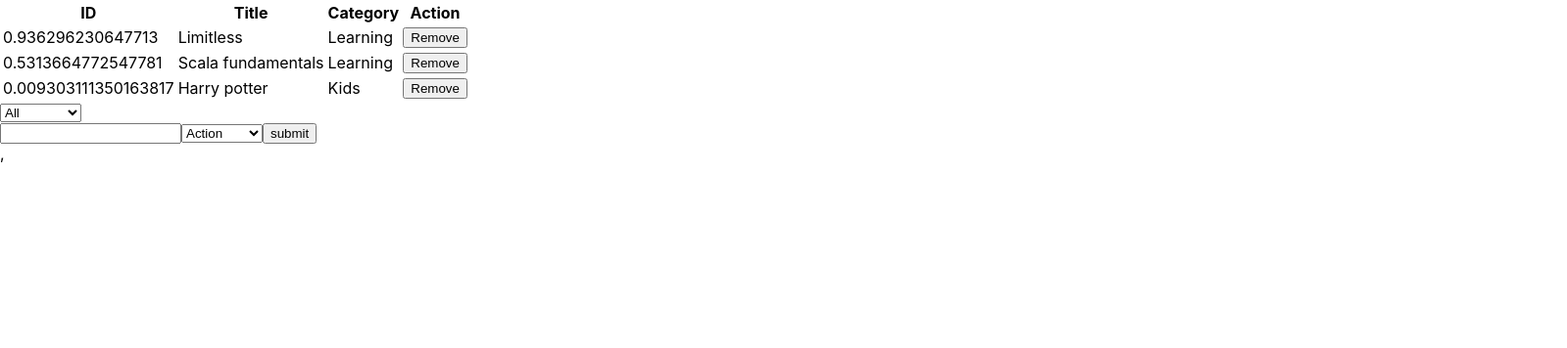
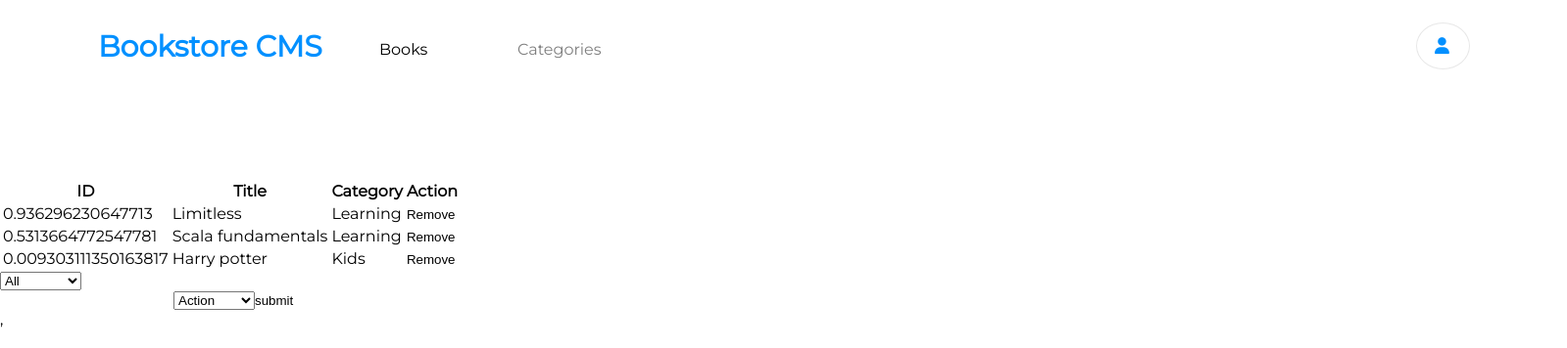
Before and after one commit to daviidy/bookstore-cms, a React (Create React App) app: page / in a window 1280 px wide. Shown: the top 356 px of the page at 98% size, 1599 px wide, since content can reach past the window. Built offline with nearby package versions, Linux system fonts and the light colour scheme.

Commit message:
added navbar component and styled it

```diff
--- a/public/index.html
+++ b/public/index.html
@@ -15,6 +15,9 @@
       user's mobile device or desktop. See https://developers.google.com/web/fundamentals/web-app-manifest/
     -->
     <link rel="manifest" href="%PUBLIC_URL%/manifest.json" />
+    <link rel="preconnect" href="https://fonts.gstatic.com">
+    <link href="https://fonts.googleapis.com/css2?family=Montserrat&display=swap" rel="stylesheet">
+    <script src="https://kit.fontawesome.com/016a3b4736.js" type="text/javascript"></script>
     <!--
       Notice the use of %PUBLIC_URL% in the tags above.
       It will be replaced with the URL of the `public` folder during the build.
--- a/src/components/App.js
+++ b/src/components/App.js
@@ -1,8 +1,10 @@
 import BooksList from '../containers/BooksList';
 import BooksForm from '../containers/BooksForm';
+import Navbar from '../containers/Navbar';
 
 const App = () => (
   <div>
+    <Navbar />
     <BooksList />
     <BooksForm />
   </div>
--- /dev/null
+++ b/src/containers/Navbar.js
@@ -0,0 +1,16 @@
+const Navbar = () => (
+  <header className="panel-bg">
+    <nav>
+      <div className="left-navbar">
+        <h1 className="Bookstore-CMS">Bookstore CMS</h1>
+        <p className="BOOKS default-font">Books</p>
+        <p className="CATEGORIES default-font">Categories</p>
+      </div>
+      <div className="Oval">
+        <i className="fas fa-user Mask" />
+      </div>
+    </nav>
+  </header>
+);
+
+export default Navbar;
--- a/src/index.css
+++ b/src/index.css
@@ -1,27 +1,106 @@
-body {
-  margin: 0;
-  font-family:
-    -apple-system,
-    BlinkMacSystemFont,
-    'Segoe UI',
-    'Roboto',
-    'Oxygen',
-    'Ubuntu',
-    'Cantarell',
-    'Fira Sans',
-    'Droid Sans',
-    'Helvetica Neue',
-    sans-serif;
-  -webkit-font-smoothing: antialiased;
-  -moz-osx-font-smoothing: grayscale;
+:root {
+  --azure: #0290ff;
+  --black-two: #121212;
 }
 
-code {
-  font-family:
-    source-code-pro,
-    Menlo,
-    Monaco,
-    Consolas,
-    'Courier New',
-    monospace;
+/*
+    CSS Reset
+*/
+html,
+body,
+h1,
+h2,
+h3,
+h4,
+h5,
+input,
+button,
+ul,
+li,
+a,
+p {
+  margin: 0;
+  border: 0;
+  padding: 0;
+  text-align: inherit;
+  text-decoration: inherit;
+  color: inherit;
+  background: transparent;
+  list-style: none;
 }
+
+body {
+  font-family: Montserrat;
+}
+
+nav {
+  display: flex;
+  flex-wrap: wrap;
+}
+
+.left-navbar {
+  display: flex;
+  flex-wrap: wrap;
+}
+
+.panel-bg {
+  width: 1400px;
+  height: 95px;
+  margin: 0 0 38px;
+  padding: 23px 99px 27px 100px;
+  background-color: var(--white);
+}
+
+.Bookstore-CMS {
+  width: 240px;
+  height: 37px;
+  margin: 6px 47px 2px 0;
+  font-family: Montserrat;
+  font-size: 30px;
+  font-weight: bold;
+  font-stretch: normal;
+  font-style: normal;
+  line-height: normal;
+  letter-spacing: normal;
+  color: var(--azure);
+}
+
+.dafault-font {
+  font-weight: normal;
+  font-stretch: normal;
+  font-style: normal;
+  line-height: normal;
+  letter-spacing: 1.9px;
+  color: var(--black-two);
+  font-size: 13px;
+  height: 16px;
+}
+
+.BOOKS {
+  width: 59px;
+  margin: 18px 41px 11px 0;
+}
+
+.CATEGORIES {
+  width: 105px;
+  margin: 18px 664px 11px 41px;
+  opacity: 0.5;
+}
+
+.Oval {
+  width: 25px;
+  height: 2 5px;
+  margin-left: auto;
+  padding: 14px;
+  border: solid 1px #e8e8e8;
+  border-radius: 50%;
+}
+
+.Mask {
+  width: 17px;
+  height: 17px;
+  color: var(--azure);
+  font-size: 17px;
+  display: block;
+  margin: auto;
+}
```
